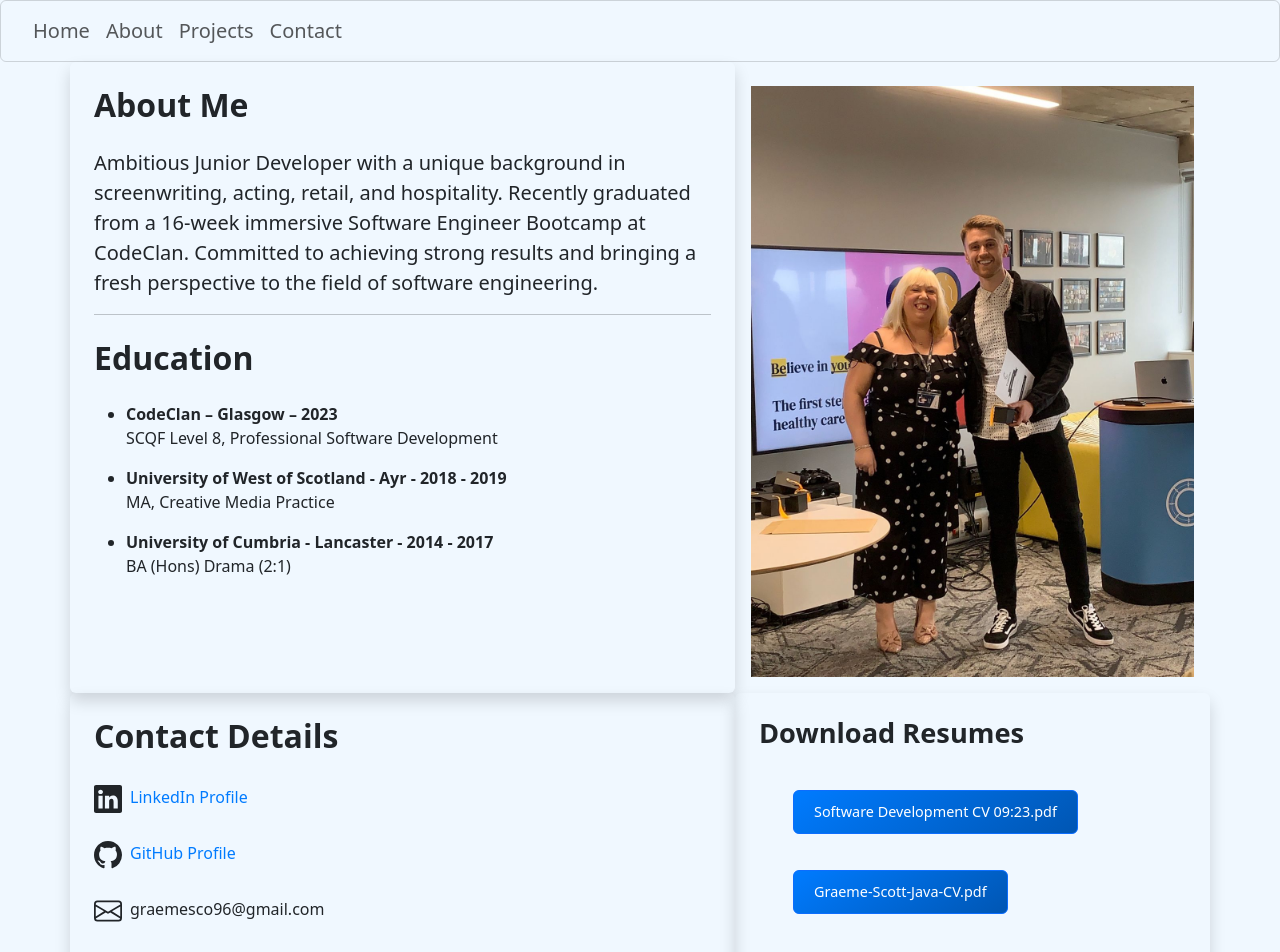
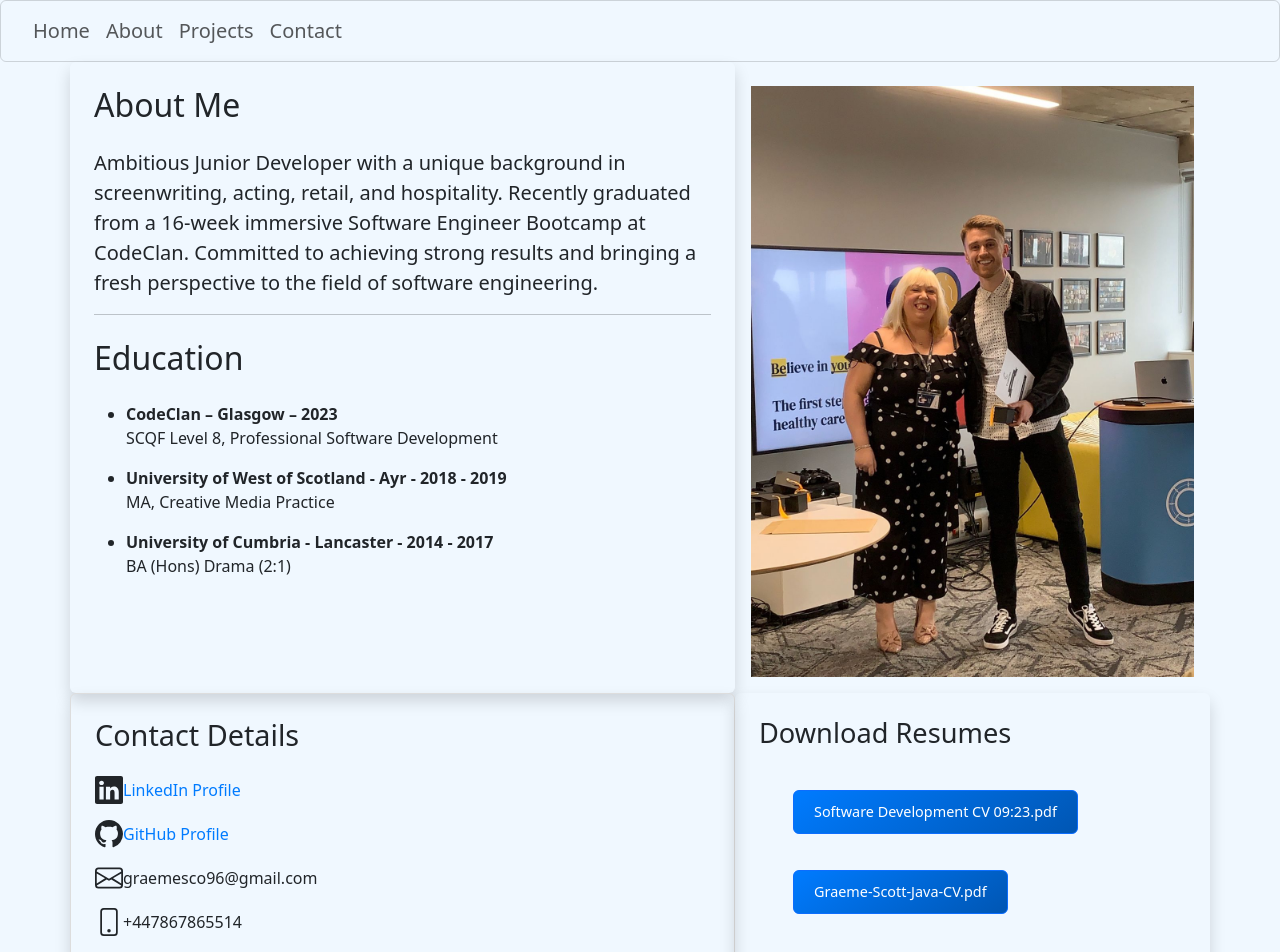
Before and after one commit to gramscott/Portfolio, a React (Create React App) app in the folder client/: page /about in a window 1280 px wide. Shown: the top 952 px of the page. Built offline with nearby package versions, Linux system fonts and the light colour scheme.

Commit message:
added subject to contact form

```diff
--- a/client/src/components/AboutComponents/ContactDetails.css
+++ b/client/src/components/AboutComponents/ContactDetails.css
@@ -1,24 +1,29 @@
+.contact-headers {
+  font-size: 1.8rem;
+  margin-bottom: 20px;
+}
+
 .contact-details-container {
-    margin: 10px 0;
-  }
+  max-width: 400px;
+  margin: 0 auto;
+  padding: 20px;
+  border: 1px solid #ddd;
+  border-radius: 8px;
+  box-shadow: 0 0 15px rgba(0, 0, 0, 0.1);
+}
 
+.contact-details-container ul {
+  list-style: none;
+  padding: 0;
+}
 
-  .contact-details-container svg {
-    margin-right: 8px;
-    height: 40px;
-  }
+.contact-details-container li {
+  margin-bottom: 10px;
+  display: flex;
+  align-items: center;
+}
 
-  .contact-details-container a {
-    text-decoration: none;
-    color: #007bff;
-  }
-
-  .contact-details-container a:hover {
-    text-decoration: underline;
-  }
-
-  .contact-headers {
-    font-size: 2rem;
-    font-weight: 700;
-    margin-bottom: 20px;
-  }
+.contact-details-container a {
+  text-decoration: none;
+  color: #007bff;
+}
--- a/client/src/components/AboutComponents/ContactDetails.js
+++ b/client/src/components/AboutComponents/ContactDetails.js
@@ -5,7 +5,7 @@ import './ContactDetails.css';
 const ContactDetails = () => {
   return (
     <div className="contact-details-container col-md-7 p-4 rounded shadow left-align">
-      <h3 className="mb-4 font-weight-bold contact-headers">Contact Details</h3>
+          <h3 className="mb-4 contact-headers ">Contact Details</h3>
       <ul className="list-unstyled">
         <li className="mb-3">
           <Linkedin size={28} className="mr-2" />
--- a/client/src/components/AboutComponents/DownloadResumeButtons.css
+++ b/client/src/components/AboutComponents/DownloadResumeButtons.css
@@ -6,7 +6,6 @@
 
 .download-header {
   font-size: 1.5rem;
-    font-weight: 700;
   margin-bottom: 20px;
 }
 
--- a/client/src/components/AboutComponents/Profile.css
+++ b/client/src/components/AboutComponents/Profile.css
@@ -5,6 +5,5 @@
 
 .profile-headers {
     font-size: 2rem;
-    font-weight: 700;
     margin-bottom: 20px;
 }
--- a/client/src/components/ContactComponents/ContactForm.css
+++ b/client/src/components/ContactComponents/ContactForm.css
@@ -8,7 +8,6 @@
   margin-bottom: 20px;
   font-size: 28px;
   font-weight: bold;
-  padding: 20px;
   text-align: center;
 }
 
--- a/client/src/components/ContactComponents/ContactForm.js
+++ b/client/src/components/ContactComponents/ContactForm.js
@@ -5,9 +5,10 @@ import './ContactForm.css';
 const ContactForm = () => {
 
   return (
-    <div className='container col-3'>
-      <h3 className='contact-header center col-10  mb-3 mt-3'>Contact Me!</h3>
-      <Form action='https://api.web3forms.com/submit' method="POST" className='form center rounded shadow '>
+    <div className='container col-md-3'>
+      <h3 className='contact-header col-10  mb-3 mt-3'>Contact Me!</h3>
+
+      <Form action='https://api.web3forms.com/submit' method="POST" className='form center rounded shadow p-4 mb-5'>
       <input type='hidden' name='access_key' value="099dd778-2dab-49cf-b4cc-9784c27b5566" />
 
       <ul className='contact-list'>
@@ -21,8 +22,13 @@ const ContactForm = () => {
           <Form.Control className='input' type="email" name="email" placeholder="Enter your email address" required />
         </Form.Group>
 
+        <Form.Group controlId="formSubject">
+          <Form.Label className='label'>Subject</Form.Label>
+          <Form.Control type="text" name="subject" placeholder="Enter your subject" required />
+        </Form.Group>
+
         <Form.Group controlId="formMessage">
-          <Form.Label className='label'>Message</Form.Label>
+          <Form.Label className='label pt-3'>Message</Form.Label>
           <Form.Control as="textarea" name="message" placeholder="Enter your message" rows={5} required />
         </Form.Group>
 
--- a/client/src/containers/ContactContainer.js
+++ b/client/src/containers/ContactContainer.js
@@ -1,5 +1,6 @@
 import React from 'react'
 import ContactForm from '../components/ContactComponents/ContactForm'
+
 
 const ContactContainer = () => {
   return (
```
Also changed, not shown: client/src/containers/AboutContainer.js (+4 -4 lines). Lines whose indentation alone changed are shown as unchanged.
